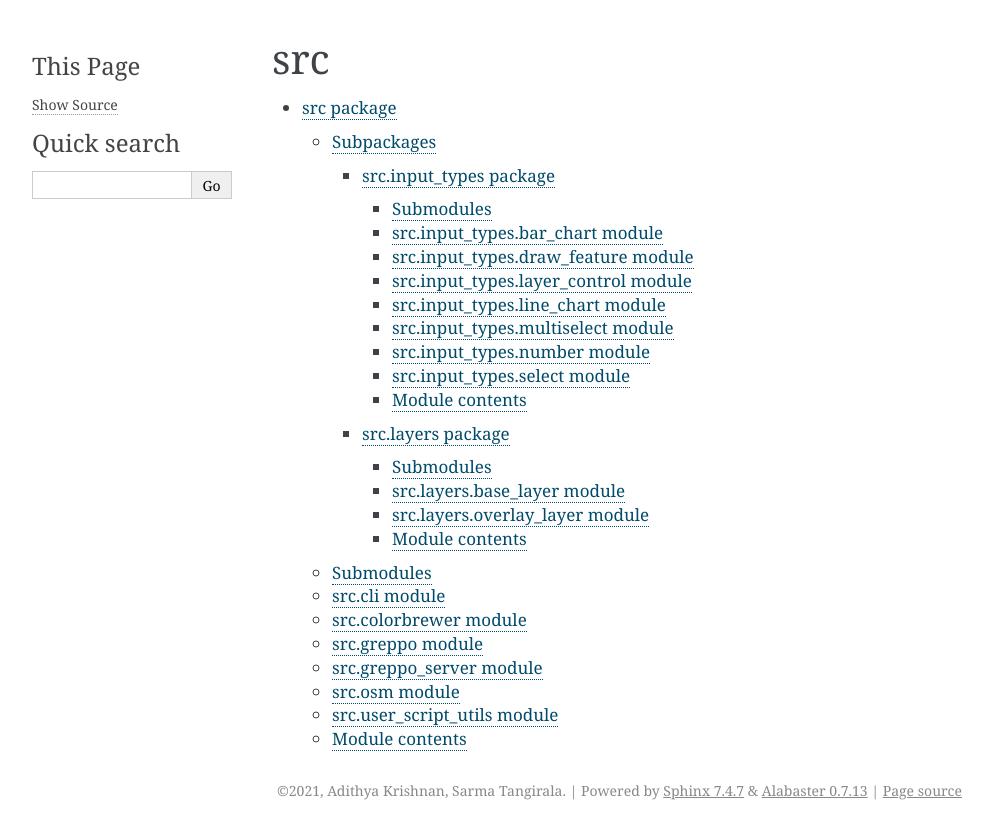
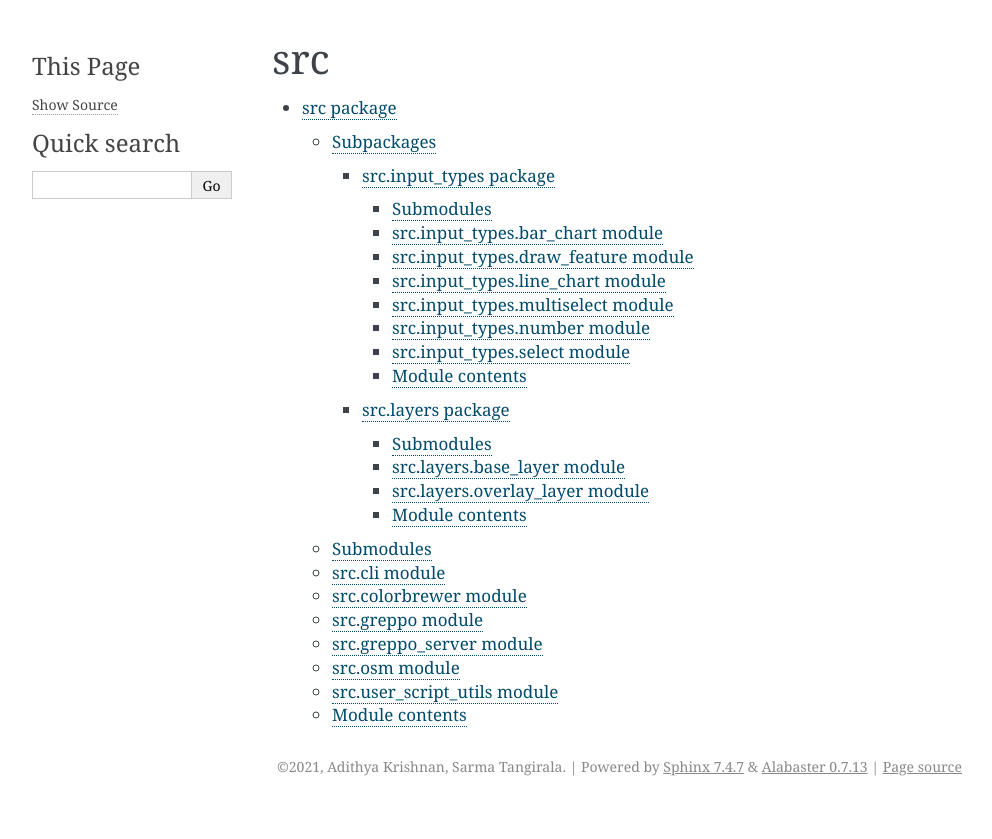
Before and after one commit to greppo-io/greppo, a Sphinx documentation site: the page built from docs/source/modules.rst, in a window 1280 px wide. Shown: the top 839 px of the page, without its empty margins (148-1140 px from the left). Built offline with Sphinx 7.4.7, drawn with Linux system fonts in a browser that asks for light colours.

Commit message:
Fix doc generation

```diff
--- a/docs/source/src.input_types.rst
+++ b/docs/source/src.input_types.rst
@@ -16,14 +16,6 @@ src.input\_types.draw\_feature module
 -------------------------------------
 
 .. automodule:: src.input_types.draw_feature
-   :members:
-   :undoc-members:
-   :show-inheritance:
-
-src.input\_types.layer\_control module
---------------------------------------
-
-.. automodule:: src.input_types.layer_control
    :members:
    :undoc-members:
    :show-inheritance:
```
Also changed, not shown: 2 other files.
